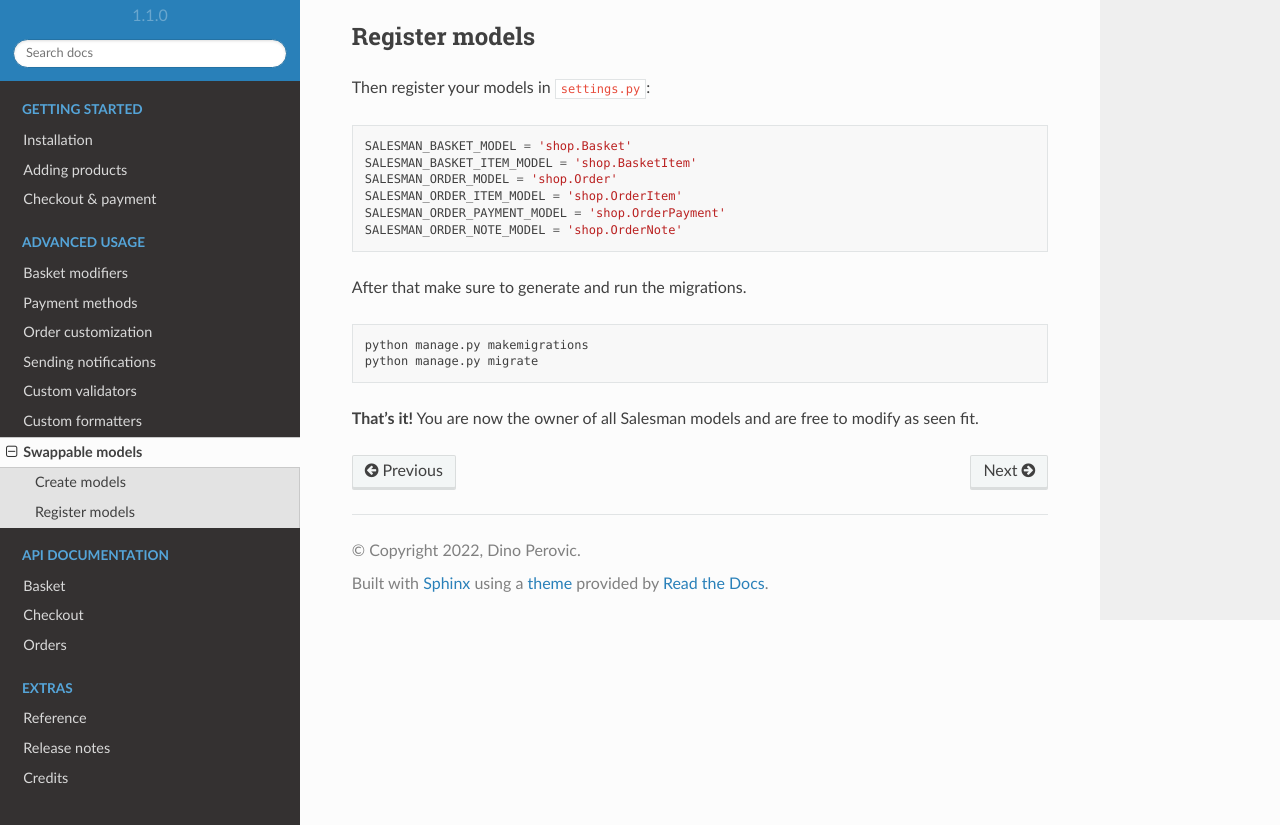
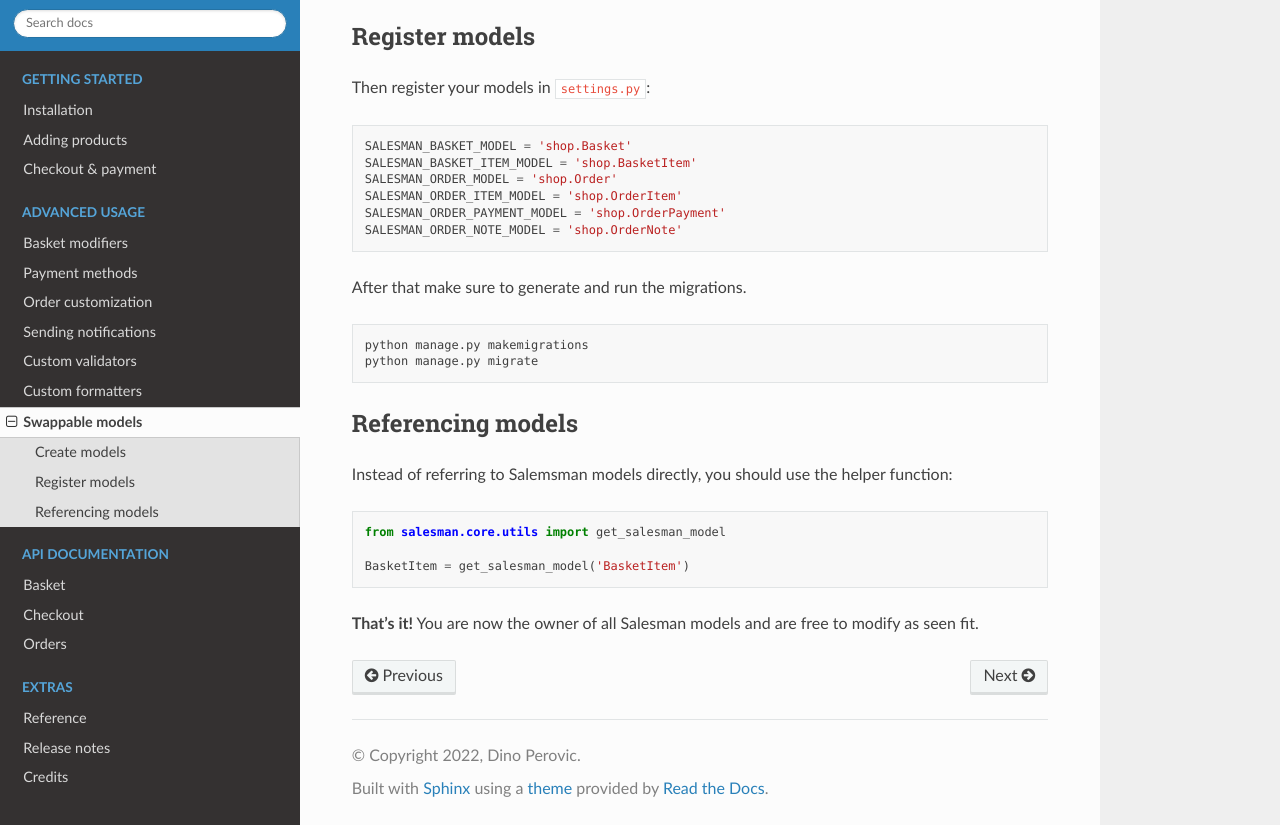
Before and after one commit to mykhailo27/django-salesman, a Sphinx documentation site: the page built from docs/advanced/swappable_models.rst, in a window 1280 px wide and 900 px high, scrolled down 937 px, cut to the strip 75-900 px from the top of the window. Built offline with Sphinx 7.4.7 and the Read the Docs theme 2.0.0, drawn with Linux system fonts in a browser that asks for light colours.

Commit message:
Update doc

```diff
--- a/docs/advanced/swappable_models.rst
+++ b/docs/advanced/swappable_models.rst
@@ -54,4 +54,16 @@ After that make sure to generate and run the migrations.
     python manage.py migrate
 
 
+Referencing models
+==================
+
+Instead of referring to Salemsman models directly, you should use the helper function:
+
+.. code:: python
+
+    from salesman.core.utils import get_salesman_model
+
+    BasketItem = get_salesman_model('BasketItem')
+
+
 **That's it!** You are now the owner of all Salesman models and are free to modify as seen fit.
--- a/docs/reference/core.rst
+++ b/docs/reference/core.rst
@@ -10,6 +10,7 @@ Utils
 =====
 
 .. autofunction:: salesman.core.utils.format_price
+.. autofunction:: salesman.core.utils.get_salesman_model
 
 
 Serializers
```
